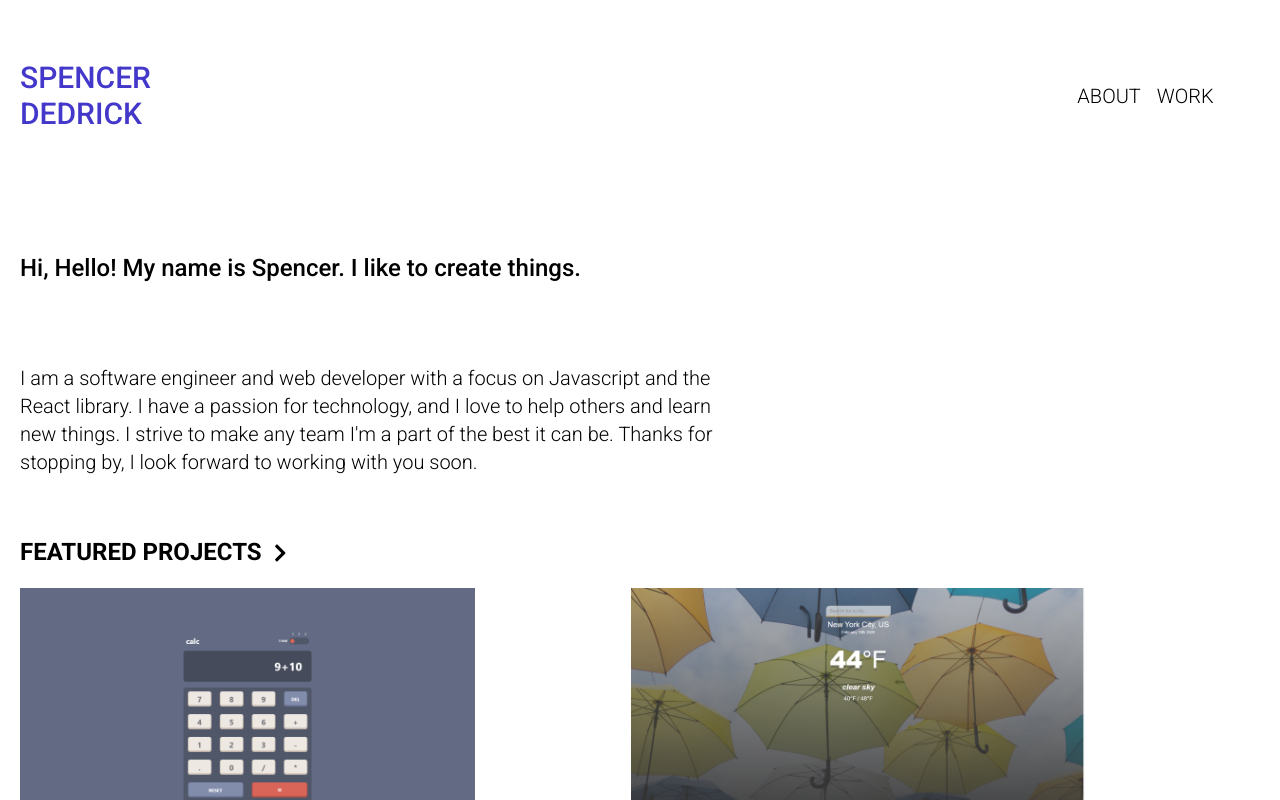
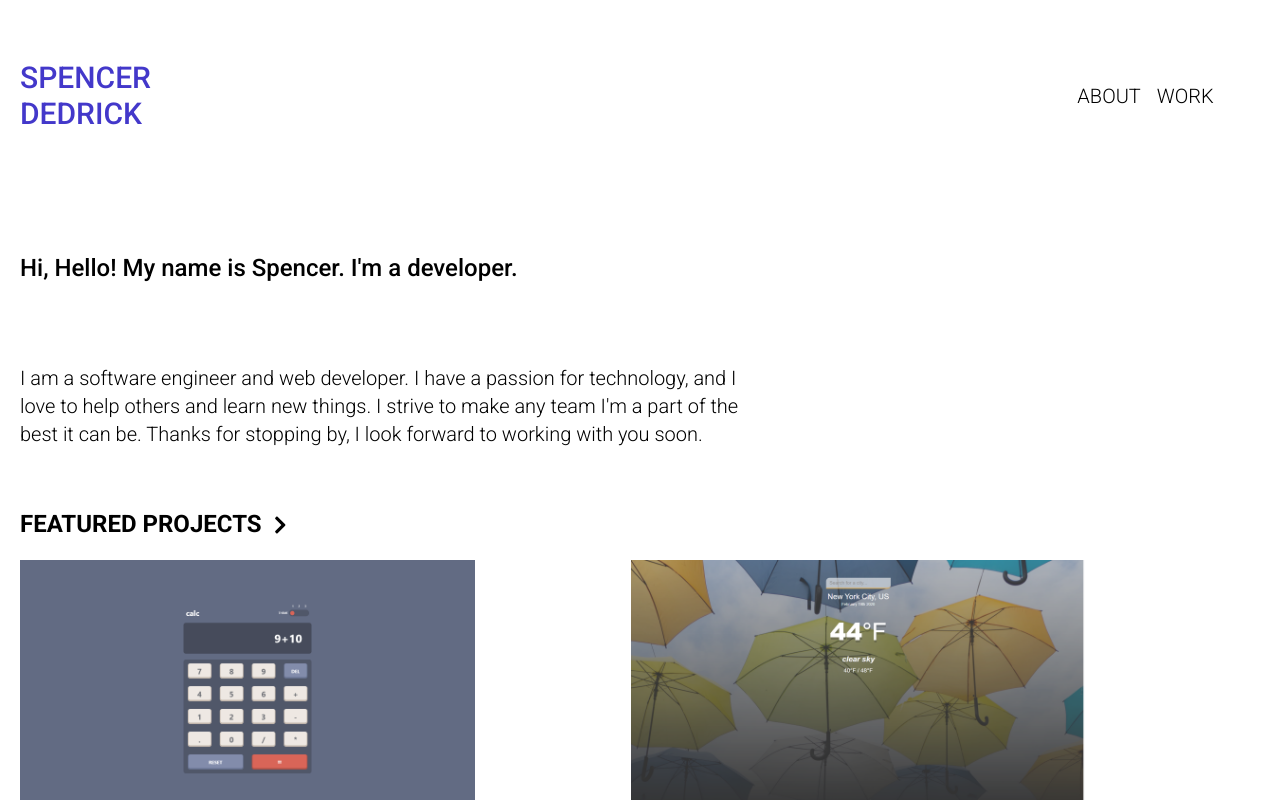
Before and after one commit to SpencerDedrick/Spencer-Dedrick, a React (Create React App) app: page / in a window 1280 px wide. Shown: the top 800 px of the page. Built offline with nearby package versions, Linux system fonts and the light colour scheme.

Commit message:
lots of updates

```diff
--- a/src/Pages/About.js
+++ b/src/Pages/About.js
@@ -43,29 +43,19 @@ function About() {
     <div className="container   ">
       {/* ABOUT PAGE HEADING */}
       <h1 className=" font-medium text-2xl">Who I am</h1>
-      <div className="md:grid lg:grid-cols-2 ">
-        <div className="">
-          {/* ABOUT PARAGRAPH 2*/}
 
-          <p className="text-xl py-5">
-            I live in Houston, Texas. I have been learning web development for
-            three years and have been working with Reactjs for the last two
-            years. I have a background working with computer and networking
-            hardware for 7 years. I currently work with the non-profit Attack
-            Poverty, where I am the Continuing Education Coordinator. There, I
-            help develop adult education programs and run an after-school
-            program. I'm looking for a position that will allow me to share and
-            develop my skills as a web developer.
-          </p>
-        </div>
-        <div className="">
-          <img
-            loading="lazy"
-            src={`images/SpencerDedrick2.jpeg`}
-            alt={`Me`}
-            className="m-auto hidden lg:block max-h-96 md:pl-10 "
-          />
-        </div>
+      <div className="">
+        {/* ABOUT PARAGRAPH 2*/}
+        <p className="text-xl py-5">
+          I live in Houston, Texas. I have been learning web development for
+          three years and have been working with Reactjs for the last two years.
+          I have a background working with computer and networking hardware for
+          7 years. I currently work with the non-profit Attack Poverty, where I
+          am the Continuing Education Coordinator. There, I help develop adult
+          education programs and run an after-school program. I'm looking for a
+          position that will allow me to share and develop my skills as a web
+          developer.
+        </p>
       </div>
       {/* ABOUT TECHNOLOGIES HEADER */}
       <h1 className=" font-medium text-2xl py-5">Technologies I work with</h1>
--- a/src/Pages/Home.js
+++ b/src/Pages/Home.js
@@ -12,15 +12,14 @@ function Home() {
     <div className="container ">
       {/* HOME HEADING TEXT */}
       <h1 className=" font-medium text-2xl py-5 md:py-10">
-        Hi, Hello! My name is Spencer. I like to create things.
+        Hi, Hello! My name is Spencer. I'm a developer.
       </h1>
       {/* HOME PARAGRAPH TEXT */}
       <p className="text-xl md:text-xl  py-5 md:py-10">
-        I am a software engineer and web developer with a focus on Javascript
-        and the React library. I have a passion for technology, and I love to
-        help others and learn new things. I strive to make any team I'm a part
-        of the best it can be. Thanks for stopping by, I look forward to working
-        with you soon.
+        I am a software engineer and web developer. I have a passion for
+        technology, and I love to help others and learn new things. I strive to
+        make any team I'm a part of the best it can be. Thanks for stopping by,
+        I look forward to working with you soon.
       </p>
       {/* HOME PROJECT CAROUSEL */}
       <h1 className="font-bold text-xl md:text-2xl py-5 uppercase pt-5 inline-block">
--- a/src/Pages/Projects/Projects.js
+++ b/src/Pages/Projects/Projects.js
@@ -6,7 +6,7 @@ const newProjects = [
     description1:
       "This is an app I developed as a solution to a Front End Mentor challenge. I made use of React, and CSS grid to complete this solution. This was also my first time making an app with the ability to change themes.",
     description2:
-      "Overall I learned quite a bit during this project. This was one of my first times using grid in a significant way. This was also one of the first times I made use of Figma to prototype a design before coding. Overall this was a nice refresher after coding for so long.",
+      "Overall I learned quite a bit during this project. This was one of my first times using grid in a significant way. This was also one of the first times I made use of Figma to prototype a design before coding. Overall this was a nice refresher after not coding for so long.",
     demo: "https://calculator-app-sd.netlify.app/",
     source: "https://github.com/SpencerDedrick/calculator-app",
   },
```
